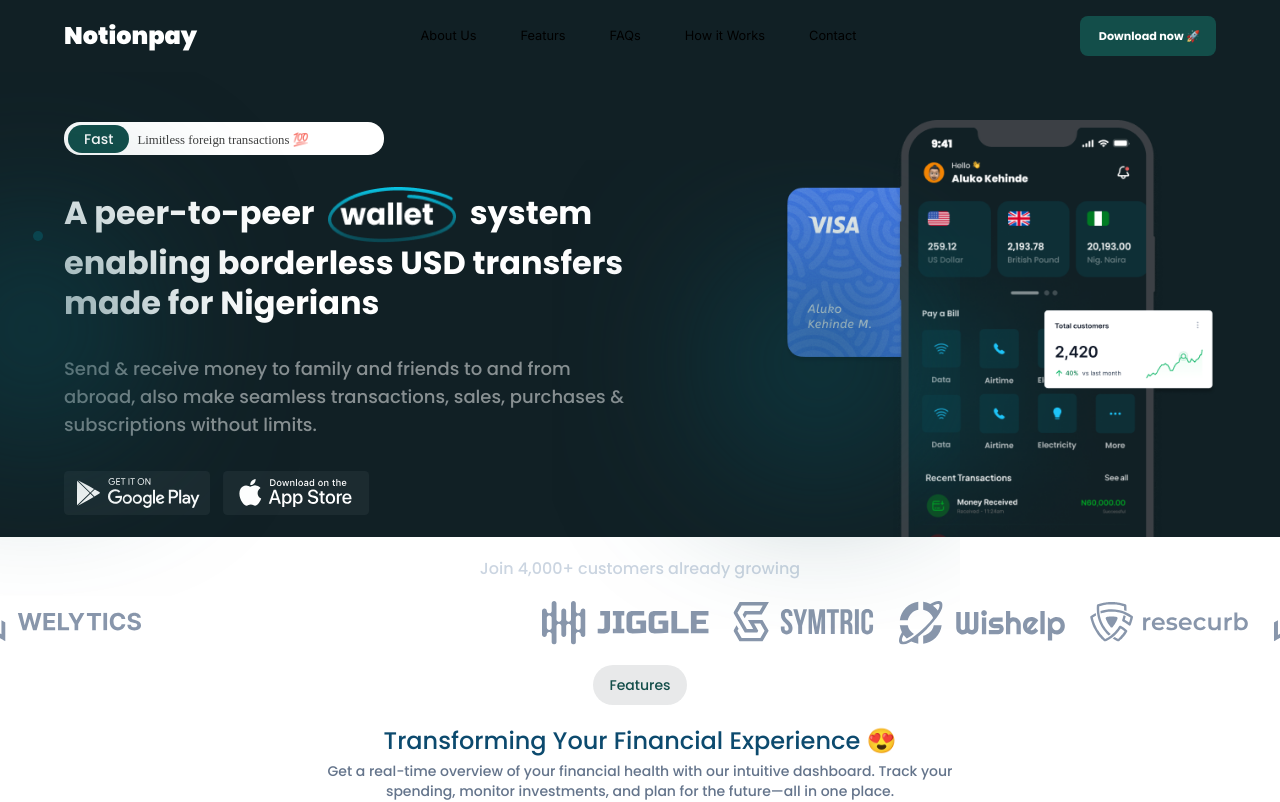
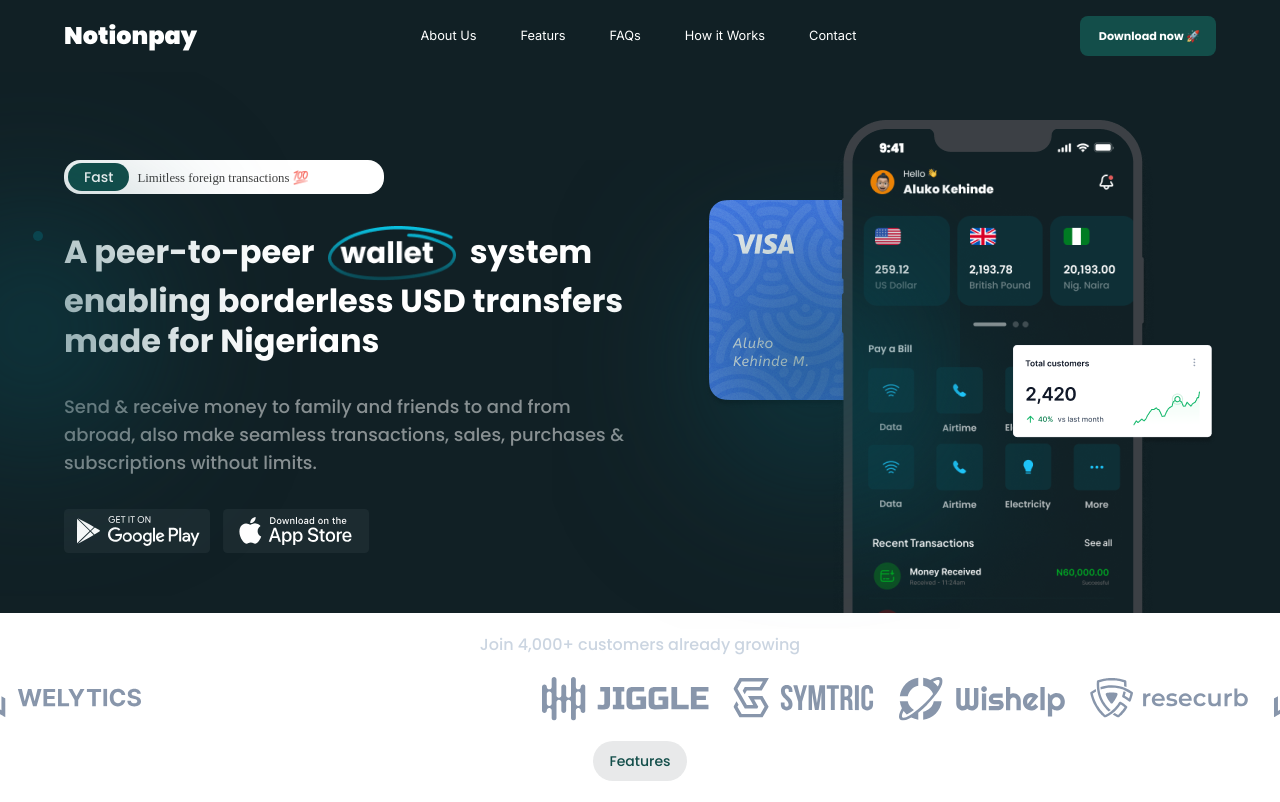
Before and after one commit to olaemma-ui/NotionPay, a Next.js app: page / in a window 1280 px wide. Shown: the top 802 px of the page. Built offline with nearby package versions, Linux system fonts and the light colour scheme; a web font is replaced by a local one.

Commit message:
Completed without animation

```diff
--- a/app/ui/components/component.tsx
+++ b/app/ui/components/component.tsx
@@ -18,10 +18,7 @@
     WishHelp,
     ReseCurb,
     WelyTics,
-    ArrowUp,
     ArrowDown,
-    SvgProps,
-    EmailIcon
 } from "./svg_components";
 import Link from "next/link";
 import { faq } from "@/app/data/data";
@@ -102,7 +99,7 @@
 
                         </div>
 
-                        <div className=" md:mt-0 mt-12 max-w-[27em] lg:mx-0 md:mx-auto">
+                        <div className=" md:mt-0 mt-12 lg:mx-0 md:mx-auto">
                             <Image
                                 src={mobile}
                                 objectFit=""
--- a/app/ui/layout/navbar.tsx
+++ b/app/ui/layout/navbar.tsx
@@ -22,7 +22,7 @@
                 <div className="md:flex w-[30em] mx-8 hidden justify-around">
                     {
                         navLinkData.map((e) => <Link
-                            className="decoration-0 text-[.8em]"
+                            className="decoration-0 text-[.8em] text-white"
                             key={e.text}
                             href={e.to}>
                             {e.text}
```
